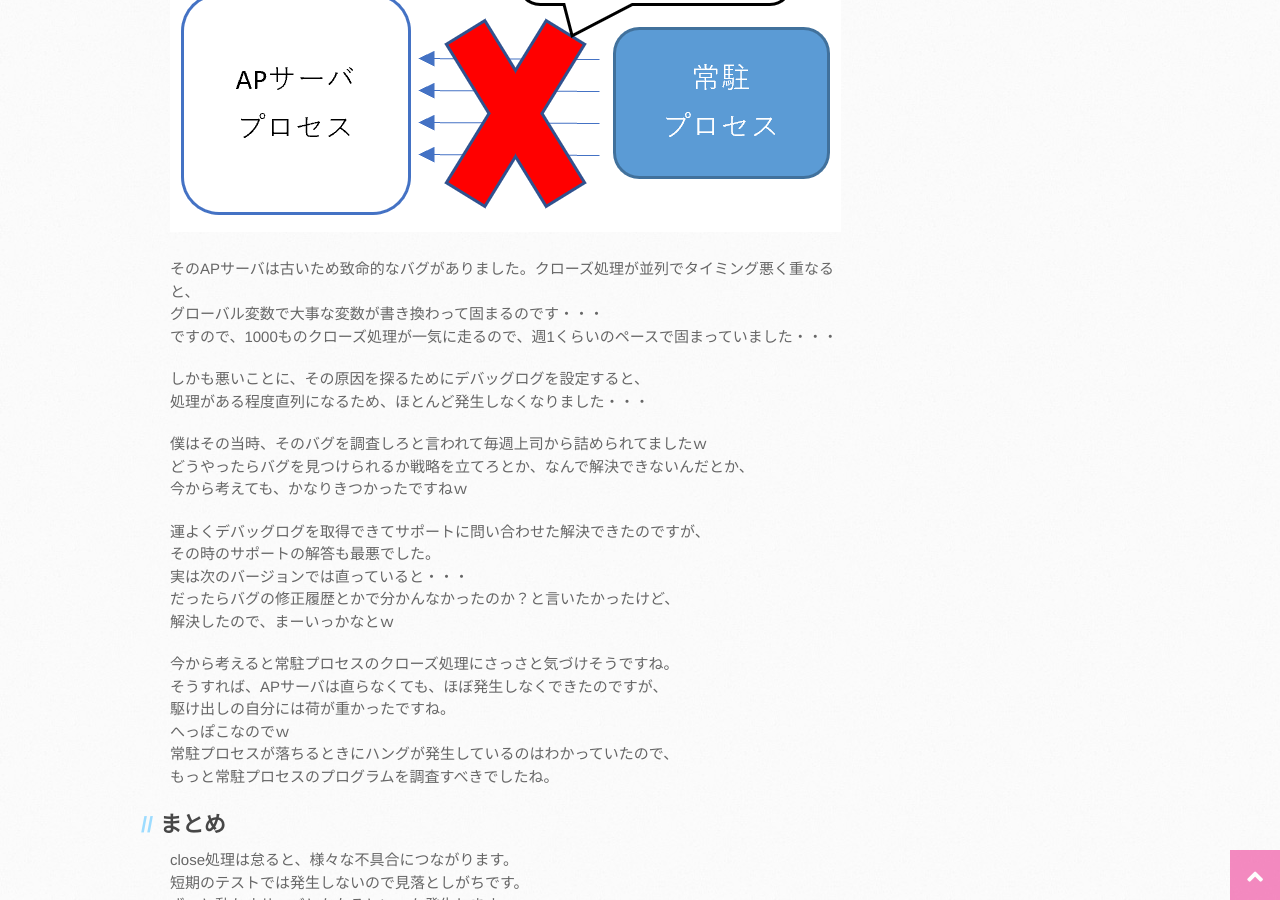
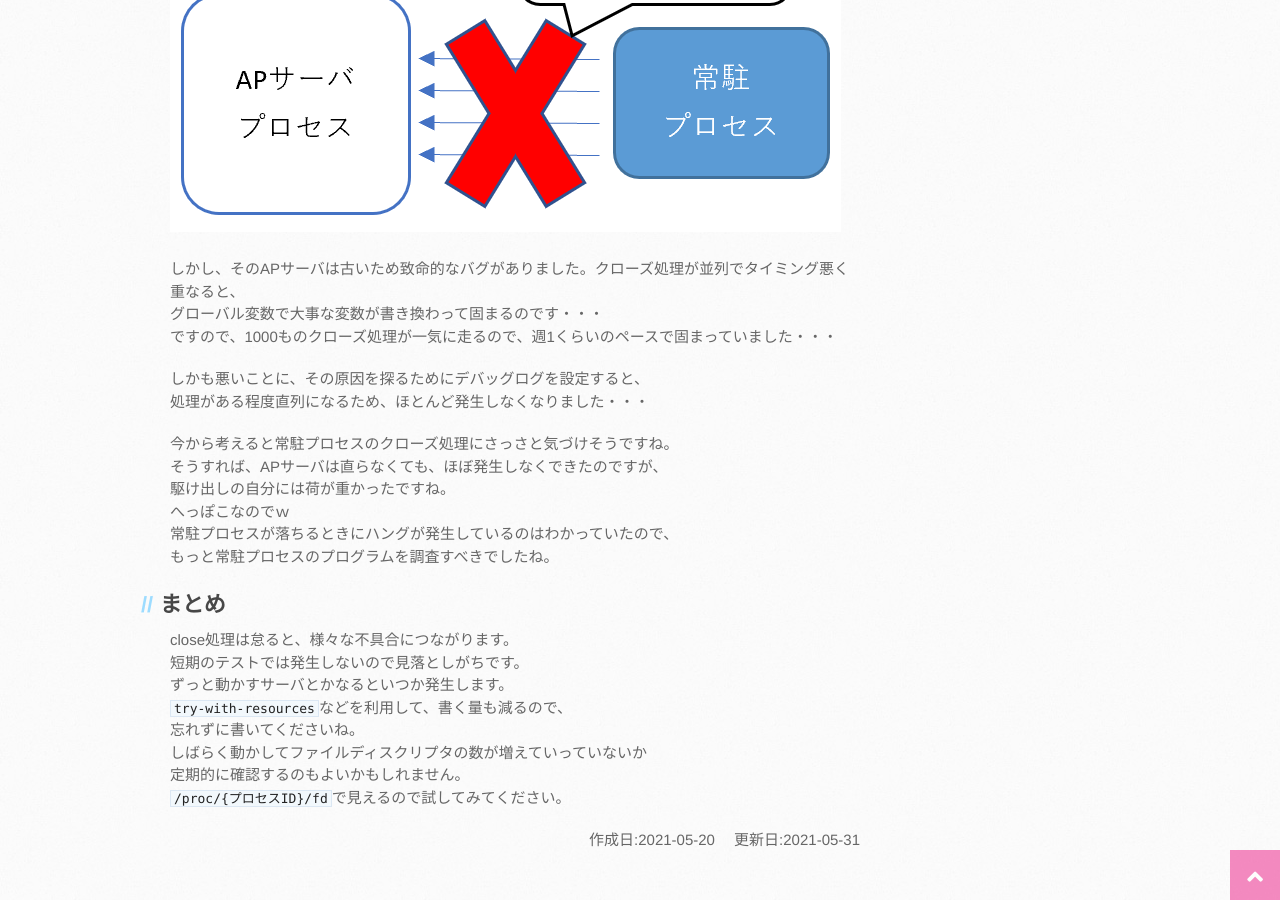
Before and after one commit to mtaketani113/mtaketani113.github.io, a Jekyll site: the page built from it/java/closeProblem.md, in a window 1280 px wide and 900 px high, scrolled down 2026 px. Built offline with Jekyll 4.4.1, drawn with Linux system fonts in a browser that asks for light colours; nearby versions of some CDN libraries; comment, search, counter and statistics services are not loaded; the repository's description, which GitHub fills in, is left out.

```diff
--- a/it/java/closeProblem.md
+++ b/it/java/closeProblem.md
@@ -88,22 +88,12 @@ APサーバの方はファイルディスクリプタの上限を増やしてい
 
 ![1000件のクローズ](/images/it/java/apAndResidentBug.png)
 
-そのAPサーバは古いため致命的なバグがありました。クローズ処理が並列でタイミング悪く重なると、
+しかし、そのAPサーバは古いため致命的なバグがありました。クローズ処理が並列でタイミング悪く重なると、
 グローバル変数で大事な変数が書き換わって固まるのです・・・
 ですので、1000ものクローズ処理が一気に走るので、週1くらいのペースで固まっていました・・・
 
 しかも悪いことに、その原因を探るためにデバッグログを設定すると、
 処理がある程度直列になるため、ほとんど発生しなくなりました・・・
-
-僕はその当時、そのバグを調査しろと言われて毎週上司から詰められてましたｗ
-どうやったらバグを見つけられるか戦略を立てろとか、なんで解決できないんだとか、
-今から考えても、かなりきつかったですねｗ
-
-運よくデバッグログを取得できてサポートに問い合わせた解決できたのですが、
-その時のサポートの解答も最悪でした。
-実は次のバージョンでは直っていると・・・
-だったらバグの修正履歴とかで分かんなかったのか？と言いたかったけど、
-解決したので、まーいっかなとｗ
 
 今から考えると常駐プロセスのクローズ処理にさっさと気づけそうですね。
 そうすれば、APサーバは直らなくても、ほぼ発生しなくできたのですが、
```
Also changed, not shown: it/container/donotWorkDockerDesktop.md (+6 -6 lines), it/other/openIeByWin11.md (+0 -2 lines).
